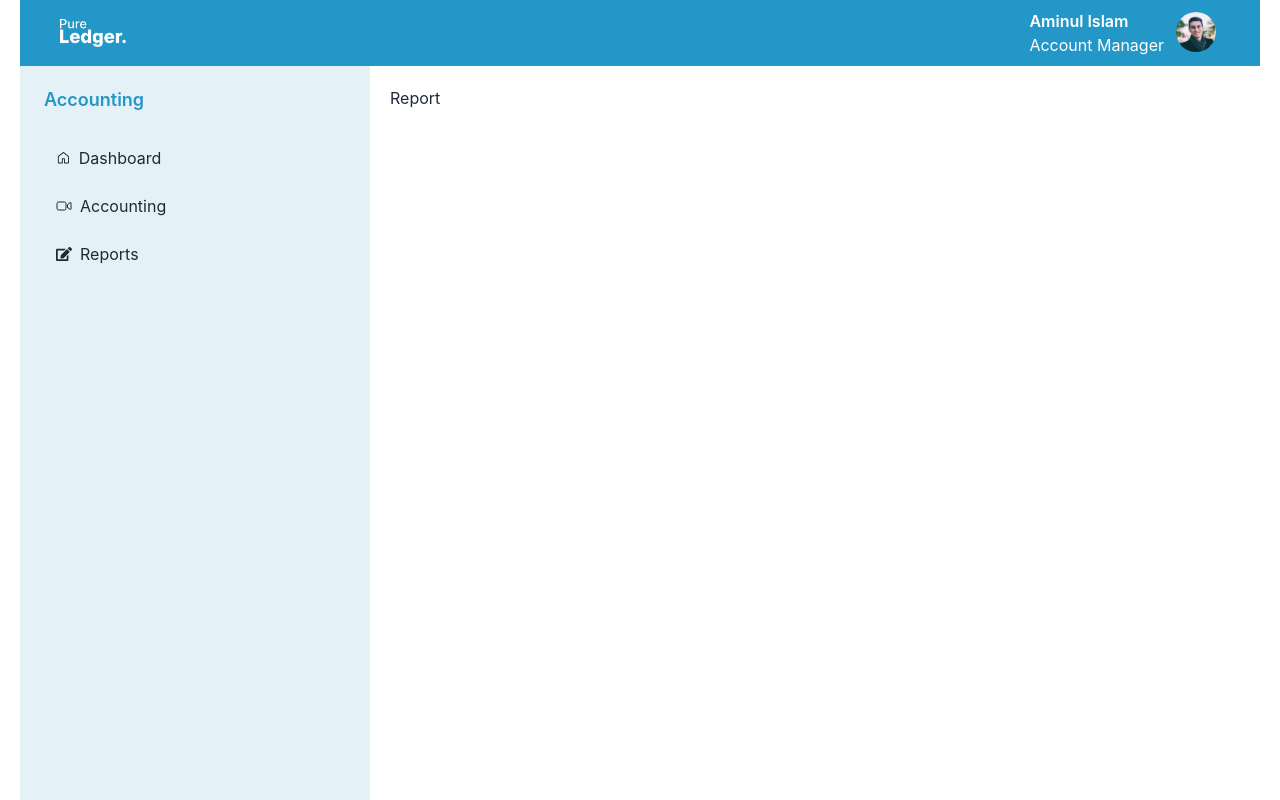
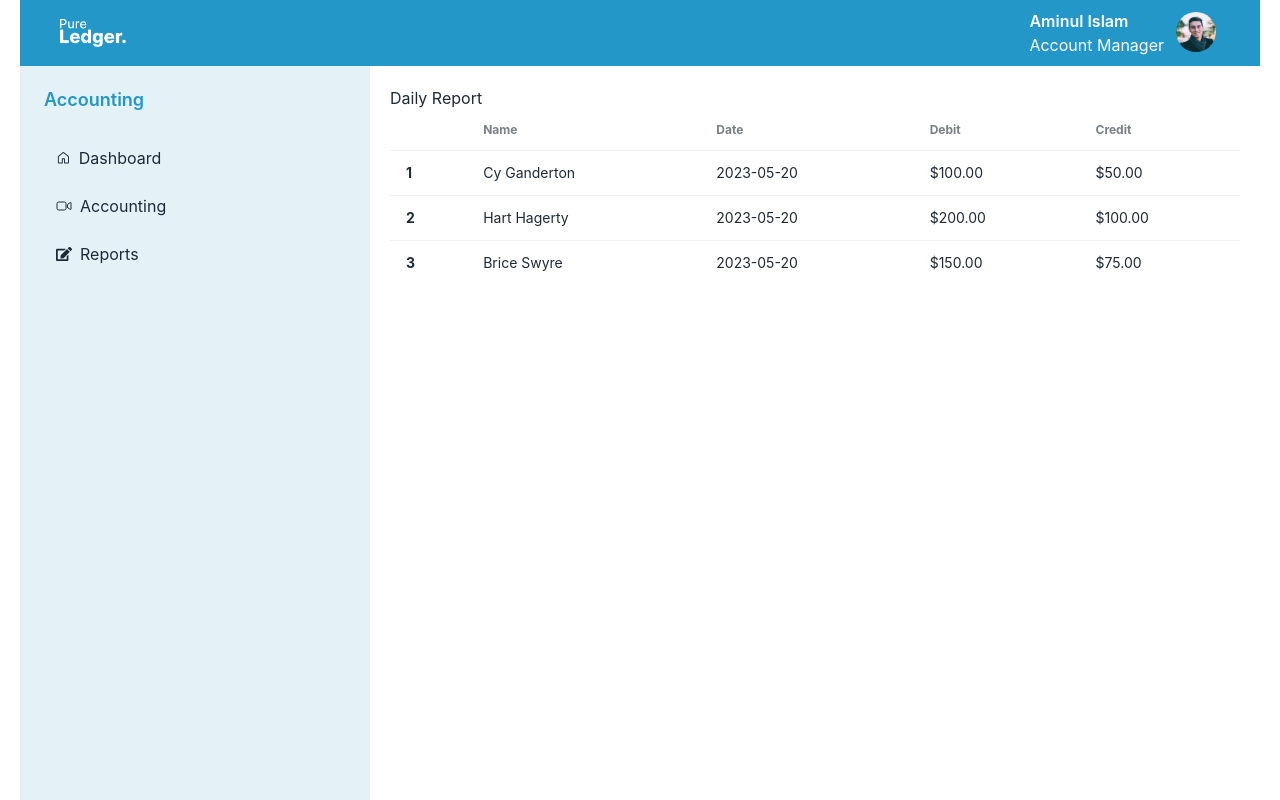
Before and after one commit to Moinulilm10/mPair-Task, a React (Vite) app in the folder mPair client/: page /report in a window 1280 px wide. Built offline with nearby package versions, Linux system fonts and the light colour scheme.

Commit message:
"Updated App.jsx to import Layout from './Layout' instead of './layout', and modified Report.jsx to render a table with sample data instead of a simple 'Report' div."

```diff
--- a/mPair client/src/App.jsx
+++ b/mPair client/src/App.jsx
@@ -1,12 +1,12 @@
 import { BrowserRouter, Route, Routes } from "react-router-dom";
 
+import Layout from "./Layout";
 import Accounting from "./components/Accounting/Accounting";
 import Profile from "./components/Profile";
 import Report from "./components/Report/Report";
 import Login from "./components/auth/Login";
 import Register from "./components/auth/Register";
 import Dashboard from "./components/dashboard/Dashboard";
-import Layout from "./layout";
 
 const App = () => {
   return (
--- a/mPair client/src/components/Report/Report.jsx
+++ b/mPair client/src/components/Report/Report.jsx
@@ -1,5 +1,49 @@
 const Report = () => {
-  return <div>Report</div>;
+  return (
+    <div className="flex flex-col justify-start">
+      <h1>Daily Report</h1>
+      <div className="overflow-x-auto">
+        <table className="table">
+          {/* head */}
+          <thead>
+            <tr>
+              <th></th>
+              <th>Name</th>
+              <th>Date</th>
+              <th>Debit</th>
+              <th>Credit</th>
+            </tr>
+          </thead>
+          <tbody>
+            {/* row 1 */}
+            <tr>
+              <th>1</th>
+              <td>Cy Ganderton</td>
+              <td>2023-05-20</td>
+              <td>$100.00</td>
+              <td>$50.00</td>
+            </tr>
+            {/* row 2 */}
+            <tr>
+              <th>2</th>
+              <td>Hart Hagerty</td>
+              <td>2023-05-20</td>
+              <td>$200.00</td>
+              <td>$100.00</td>
+            </tr>
+            {/* row 3 */}
+            <tr>
+              <th>3</th>
+              <td>Brice Swyre</td>
+              <td>2023-05-20</td>
+              <td>$150.00</td>
+              <td>$75.00</td>
+            </tr>
+          </tbody>
+        </table>
+      </div>
+    </div>
+  );
 };
 
 export default Report;
```
